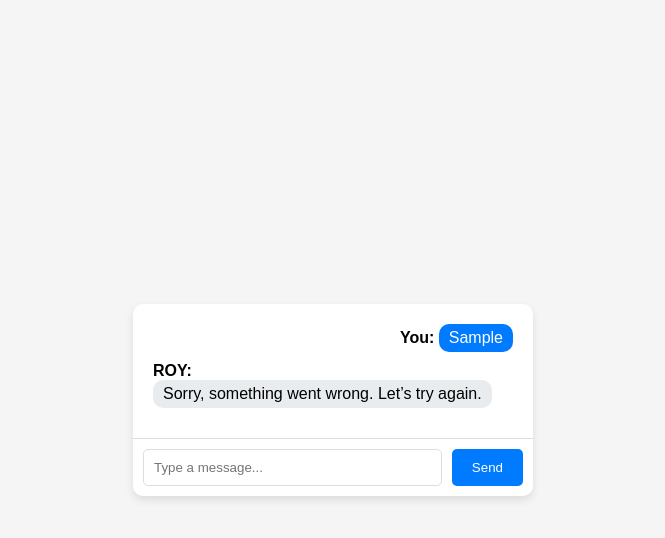
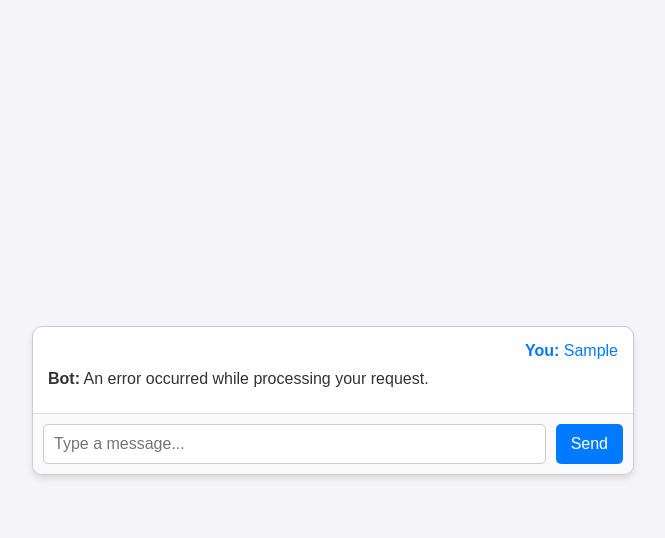
Before and after one commit to synthcalm/roy-chatbo-backend, a website: page public/index.html in a window 1280 px wide. Both pictures are taken after typing "Sample" into the empty fields and a click on the button "Send". Shown: the whole page, without its empty margins (307-972 px from the left). Drawn offline with Linux system fonts and the light colour scheme; no server answers.

Commit message:
Update index.html

```diff
--- a/public/index.html
+++ b/public/index.html
@@ -3,143 +3,163 @@
 <head>
     <meta charset="UTF-8">
     <meta name="viewport" content="width=device-width, initial-scale=1.0">
-    <title>ROY Chat</title>
+    <title>ROY Chatbot</title>
     <style>
+        /* General Reset */
         body {
+            margin: 0;
             font-family: Arial, sans-serif;
-            background-color: #f5f5f5;
+            background-color: #f4f4f9;
             display: flex;
             justify-content: center;
             align-items: center;
-            height: 100vh;
-            margin: 0;
+            min-height: 100vh;
         }
-        .chat-container {
-            width: 400px;
-            max-width: 90%;
-            background-color: white;
+
+        /* Chat Container */
+        #chat-container {
+            width: 90%;
+            max-width: 600px;
+            background: white;
+            border: 1px solid #ccc;
             border-radius: 10px;
-            box-shadow: 0 4px 8px rgba(0, 0, 0, 0.1);
+            box-shadow: 0 4px 6px rgba(0, 0, 0, 0.1);
+            display: flex;
+            flex-direction: column;
             overflow: hidden;
         }
-        .chat-box {
-            padding: 20px;
-            max-height: 400px;
+
+        /* Messages Area */
+        #messages {
+            flex: 1;
+            padding: 15px;
             overflow-y: auto;
+            border-bottom: 1px solid #ddd;
         }
+
+        /* Message Styling */
         .message {
             margin-bottom: 10px;
         }
-        .user-message {
+
+        .message.user {
             text-align: right;
+            color: #007bff;
         }
-        .user-message span {
-            background-color: #007bff;
-            color: white;
-            padding: 5px 10px;
-            border-radius: 10px;
-            display: inline-block;
+
+        .message.bot {
+            text-align: left;
+            color: #333;
         }
-        .roy-message {
-            text-align: left;
-        }
-        .roy-message span {
-            background-color: #e9ecef;
-            padding: 5px 10px;
-            border-radius: 10px;
-            display: inline-block;
-        }
-        .input-container {
+
+        /* Input Area */
+        #input-area {
             display: flex;
             padding: 10px;
-            border-top: 1px solid #ddd;
+            background-color: #fafafa;
         }
-        input[type="text"] {
+
+        #user-input {
             flex: 1;
             padding: 10px;
-            border: 1px solid #ddd;
+            border: 1px solid #ccc;
             border-radius: 5px;
-            margin-right: 10px;
+            font-size: 16px;
         }
-        button {
-            padding: 10px 20px;
+
+        #send-button {
+            margin-left: 10px;
+            padding: 10px 15px;
             background-color: #007bff;
             color: white;
             border: none;
             border-radius: 5px;
             cursor: pointer;
+            font-size: 16px;
         }
-        button:hover {
+
+        #send-button:hover {
             background-color: #0056b3;
+        }
+
+        /* Responsive Design */
+        @media (max-width: 600px) {
+            #chat-container {
+                width: 100%;
+                border-radius: 0;
+            }
         }
     </style>
 </head>
 <body>
-    <div class="chat-container">
-        <div class="chat-box" id="chatBox"></div>
-        <div class="input-container">
-            <input type="text" id="messageInput" placeholder="Type a message..." onkeypress="if(event.key === 'Enter') sendMessage()">
-            <button onclick="sendMessage()">Send</button>
+    <!-- Chat Container -->
+    <div id="chat-container">
+        <!-- Messages Area -->
+        <div id="messages"></div>
+
+        <!-- Input Area -->
+        <div id="input-area">
+            <input type="text" id="user-input" placeholder="Type a message..." />
+            <button id="send-button">Send</button>
         </div>
     </div>
 
     <script>
-        const chatBox = document.getElementById('chatBox');
-        const messageInput = document.getElementById('messageInput');
-        let userId = 'user-' + Date.now();
-        let userName = null;
+        // DOM Elements
+        const messagesDiv = document.getElementById('messages');
+        const userInput = document.getElementById('user-input');
+        const sendButton = document.getElementById('send-button');
 
-        function addMessage(sender, message) {
-            const messageDiv = document.createElement('div');
-            messageDiv.classList.add('message');
-            messageDiv.classList.add(sender === 'user' ? 'user-message' : 'roy-message');
-
-            const senderLabel = sender === 'user' ? (userName || 'You') : 'ROY'; // Label the bot as ROY
-            messageDiv.innerHTML = `<strong>${senderLabel}:</strong> <span>${message}</span>`;
-            chatBox.appendChild(messageDiv);
-            chatBox.scrollTop = chatBox.scrollHeight;
+        // Function to add a message to the chat
+        function addMessage(sender, text) {
+            const messageClass = sender === 'You' ? 'user' : 'bot';
+            const messageElement = document.createElement('div');
+            messageElement.classList.add('message', messageClass);
+            messageElement.innerHTML = `<strong>${sender}:</strong> ${text}`;
+            messagesDiv.appendChild(messageElement);
+            messagesDiv.scrollTop = messagesDiv.scrollHeight; // Auto-scroll to bottom
         }
 
+        // Function to send a message to the server
         async function sendMessage() {
-            const message = messageInput.value.trim();
+            const message = userInput.value.trim();
             if (!message) return;
 
-            addMessage('user', message);
-            messageInput.value = '';
+            // Add user's message to the chat
+            addMessage('You', message);
 
             try {
+                // Send message to the backend
                 const response = await fetch('/api/chat', {
                     method: 'POST',
                     headers: { 'Content-Type': 'application/json' },
-                    body: JSON.stringify({
-                        userId,
-                        userName,
-                        preferredName: userName,
-                        message
-                    })
+                    body: JSON.stringify({ message: message })
                 });
+
+                // Parse the response
                 const data = await response.json();
 
-                if (data.sessionInfo.userName && !userName) {
-                    userName = data.sessionInfo.userName;
-                    const userMessages = document.querySelectorAll('.user-message strong');
-                    userMessages.forEach(msg => {
-                        if (msg.textContent === 'You:') {
-                            msg.textContent = `${userName}:`;
-                        }
-                    });
+                // Check for errors in the response
+                if (data.error) {
+                    addMessage('Bot', `Error: ${data.error}`);
+                } else {
+                    addMessage('Bot', data.response || 'Sorry, I could not generate a response.');
                 }
+            } catch (error) {
+                console.error('Error communicating with the server:', error.message);
+                addMessage('Bot', 'An error occurred while processing your request.');
+            }
 
-                addMessage('roy', data.response);
-            } catch (error) {
-                addMessage('roy', 'Sorry, something went wrong. Let’s try again.');
-            }
+            // Clear input field
+            userInput.value = '';
         }
 
-        // Auto-send initial message to trigger ROY's greeting
-        (async () => {
-            await sendMessage('Hello');
-        })();
+        // Event Listeners
+        sendButton.addEventListener('click', sendMessage);
+
+        userInput.addEventListener('keypress', (e) => {
+            if (e.key === 'Enter') sendMessage();
+        });
     </script>
 </body>
 </html>
```
